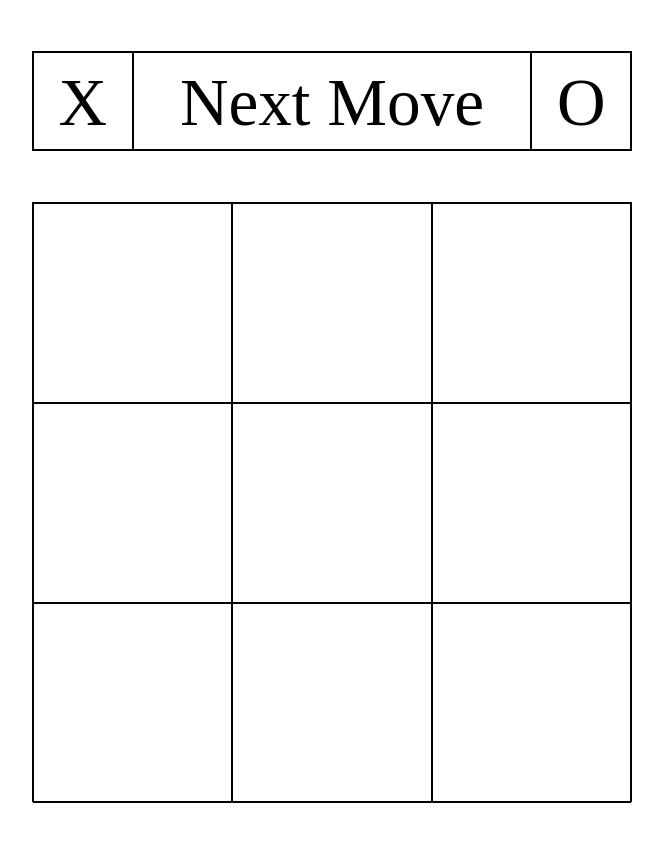
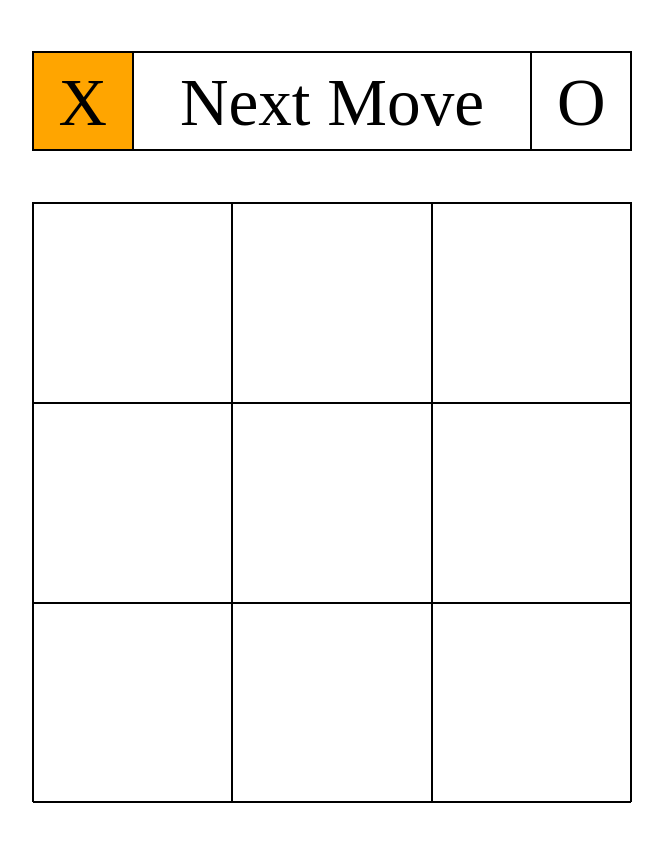
Before and after one commit to ChristianHarris-1/react-projects, a React (Vite) app in the folder tic-tac-toe/: page / in a window 1280 px wide. Shown: the top 842 px of the page, without its empty margins (308-971 px from the left). Built offline with nearby package versions, Linux system fonts and the light colour scheme.

Commit message:
The player icons on the player info board are now highlighted to indicate which player goes next. Unexpected behavior: after a winner is determined the losing icon will briefly be highlighted

```diff
--- a/tic-tac-toe/src/App.css
+++ b/tic-tac-toe/src/App.css
@@ -58,3 +58,7 @@ body {
 .playerIcon {
     width: 100px;
 }
+
+.currentPlayer {
+    background-color: orange;
+}
--- a/tic-tac-toe/src/App.jsx
+++ b/tic-tac-toe/src/App.jsx
@@ -12,10 +12,9 @@ const possibleWinIndices = [
   [2,4,6]
 ];
 
-
 function App() {
   const [gameState, setGameState] = React.useState(
-  Array(9).fill(null)
+    Array(9).fill(null)
   )
   const [gameOver, setGameOver] = React.useState(false);
   const [currentMoveValue, setCurrentMoveValue] = React.useState('O');
@@ -27,7 +26,11 @@ function App() {
 
   React.useEffect(() =>
     updateMessage()
-  , [gameOver])
+  , [gameOver]);
+
+  React.useEffect(() =>
+    updateCurrentMoveValue()
+  , [gameState, gameOver]);
 
   const checkWin = () => {
     possibleWinIndices.map((winIndices) => {
@@ -39,9 +42,6 @@ function App() {
         setGameOver(true);
       }
     })
-    if (!gameOver) {
-      setCurrentMoveValue((currentMoveValue === 'X') ? 'O' : 'X');
-    }
   };
 
   const onMakeMove = (boardSquareIndex) => {
@@ -52,7 +52,8 @@ function App() {
         }
         return element;
       }))
-    }};
+    }
+  };
 
   const updateMessage = () => {
     if (gameOver) {
@@ -60,9 +61,13 @@ function App() {
     }
   }
 
+  const updateCurrentMoveValue = () => {
+    setCurrentMoveValue((currentMoveValue === 'X') ? 'O' : 'X');
+  }
+
   return (
     <>
-      <PlayerInfoBoard currentPlayerMessage={currentPlayerMessage}/>
+      <PlayerInfoBoard currentPlayerMessage={currentPlayerMessage} currentPlayer={currentMoveValue}/>
       <Board gameState={gameState} onMakeMove={onMakeMove}/>
     </>
   )
@@ -113,16 +118,22 @@ const BoardSquare = ({boardSquareIndex, boardSquareValue, makeMove}) => (
   </div>
 );
 
-const PlayerInfoBoard = ({currentPlayerMessage}) => (
+const PlayerInfoBoard = ({currentPlayerMessage, currentPlayer}) => (
   <div className='playerInfoBoard'>
-    <PlayerIcon playerIcon={'X'}/>
+    <PlayerIcon playerIcon={'X'} currentPlayer={currentPlayer}/>
     <p className='playerMessage'>{currentPlayerMessage}</p>
-    <PlayerIcon playerIcon={'O'}/>
+    <PlayerIcon playerIcon={'O'} currentPlayer={currentPlayer}/>
   </div>
 )
 
-const PlayerIcon = ({playerIcon}) => (
-  <span className='playerIcon'>{playerIcon}</span>
-)
+const PlayerIcon = ({playerIcon, currentPlayer}) => {
+  return (
+    (currentPlayer === playerIcon)
+      ?
+      <span className='playerIcon currentPlayer'>{playerIcon}</span>
+      :
+      <span className='playerIcon'>{playerIcon}</span>
+  )
+}
 
 export default App;
```
